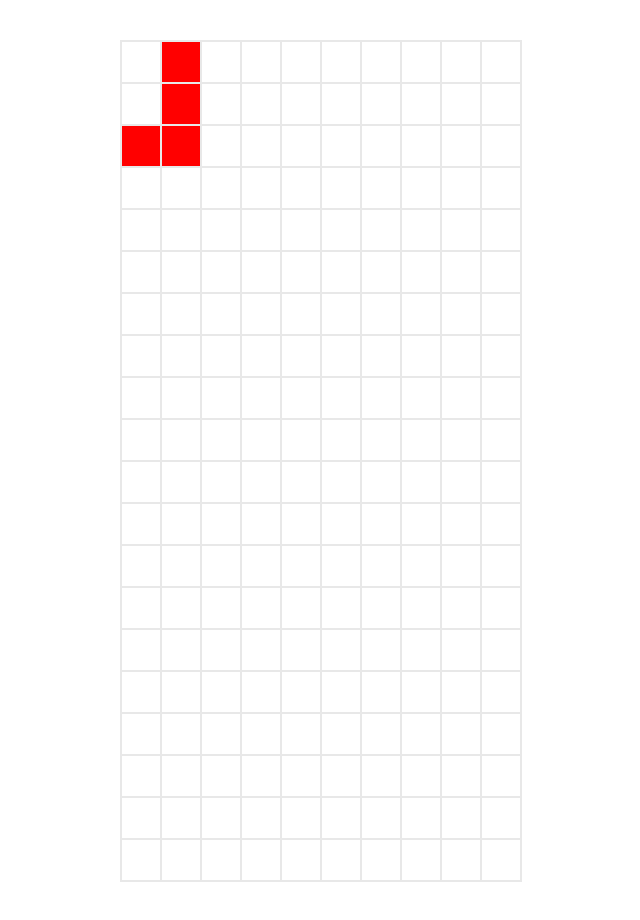
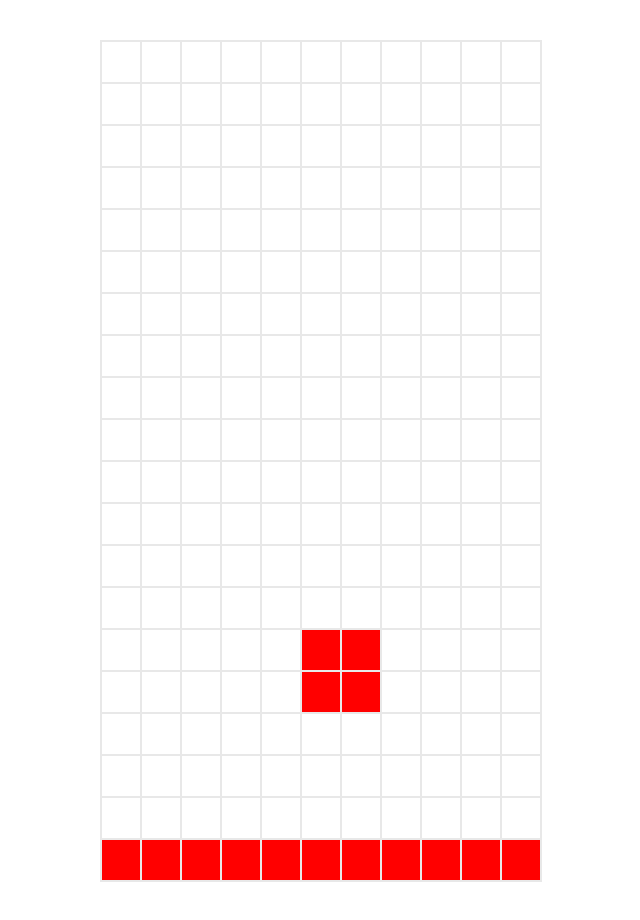
Before and after one commit to linxx5599/tetris-react18, a React (Create React App) app: page / in a window 1280 px wide. Shown: the whole page, without its empty margins (319-959 px from the left). Built offline with nearby package versions, Linux system fonts and the light colour scheme.

Commit message:
feat: 新增地图等渲染数据

```diff
--- a/src/components/Container.tsx
+++ b/src/components/Container.tsx
@@ -1,27 +1,26 @@
 import React from "react";
+import { useEffect } from "react";
 import { CLASS_CELL, CLASS_BLOCK, ROW, COL } from "@/utils/config";
-import Block from "@/share/Block";
-import { useEffect } from "react";
+import { garameRun } from "@/share/Garme";
 
 const Container: React.FC = () => {
-  const block = new Block();
   useEffect(() => {
-    block.render();
-  }, [])
+    garameRun();
+  }, []);
   return (
     <div className="tetris-box" style={{ width: `${40 * COL}px` }}>
-      {new Array(ROW).fill(1).map((_, i) => {
+      {new Array(ROW).fill(0).map((_, x) => {
         return (
           <div
-            className={`cell cell-${i} ${CLASS_CELL}-${i}`}
-            data-x={i}
-            key={i}
+            className={`cell cell-${x} ${CLASS_CELL}-${x}`}
+            data-x={x}
+            key={x}
           >
-            {new Array(COL).fill(1).map((__, y) => {
+            {new Array(COL).fill(0).map((__, y) => {
               return (
                 <div
-                  key={i + "" + y}
-                  data-x={i}
+                  key={x + "" + y}
+                  data-x={x}
                   data-y={y}
                   className={`block block-${y} ${CLASS_BLOCK}-${y}`}
                 ></div>
--- a/src/index.tsx
+++ b/src/index.tsx
@@ -7,8 +7,4 @@ import "@/style/index.less";
 import App from "./App";
 const container = document.getElementById("root") as HTMLElement;
 const root = createRoot(container);
-root.render(
-  <React.StrictMode>
-    <App />
-  </React.StrictMode>
-);
+root.render(<App />);
--- a/src/share/Block.ts
+++ b/src/share/Block.ts
@@ -1,28 +1,40 @@
-import { blockType } from "@/types";
+import { blockMapTypes, blockType } from "@/types";
 import Garme from "@/share/Garme";
+import { BLOCK_MAP_TRYPES, COL } from "@/utils/config";
+import { BLOCK_MAPS } from "./blockMap";
 export default class Block {
   block: blockType;
   garmeInstance: Garme;
+  blockRow: number;
+  blocCol: number;
   constructor() {
-    //方块类型
-    const blockTypes = ["L", "J", "Z", "S", "T", "O"];
-    this.block = [
-      [0, 1, 0, 0],
-      [0, 1, 0, 0],
-      [1, 1, 0, 0],
-      [0, 0, 0, 0]
-    ];
+    //随机获取方块类型
+    const blockType: blockMapTypes =
+      BLOCK_MAP_TRYPES[
+        parseInt(String(Math.random() * BLOCK_MAP_TRYPES.length))
+      ];
+    //方块 包含不同类型
+    const blockDir = BLOCK_MAPS[blockType];
+    //随机获取方块
+    this.block = blockDir[parseInt(String(Math.random() * blockDir.length))];
+    //初始化位置
+    this.blockRow = 0;
+    this.blocCol = Math.ceil(COL / 2) - 2;
     this.garmeInstance = new Garme();
   }
   //基于4 * 4 方块设计去渲染
   render() {
-    for (let i = 0; i < 4; i++) {
+    for (let x = 0; x < 4; x++) {
       for (let y = 0; y < 4; y++) {
         //找到不为0 则渲染颜色
-        if (this.block[i][y] !== 0) {
-          this.garmeInstance.setColor(i, y);
+        if (this.block[x][y] !== 0) {
+          this.garmeInstance.setColor(x + this.blockRow, y + this.blocCol);
         }
       }
     }
   }
+
+  next() {
+    this.blockRow++;
+  }
 }
--- a/src/share/Garme.ts
+++ b/src/share/Garme.ts
@@ -1,4 +1,6 @@
-import { CLASS_CELL, CLASS_BLOCK } from "@/utils/config";
+import { CLASS_CELL, CLASS_BLOCK, ROW, COL } from "@/utils/config";
+import GameMap from "@/share/map";
+import Block from "@/share/Block";
 export default class Garme {
   private static _garme: Garme;
   static instance(): Garme {
@@ -7,7 +9,12 @@ export default class Garme {
     }
     return this._garme;
   }
-  constructor() {}
+  row: number;
+  col: number;
+  constructor() {
+    this.row = ROW;
+    this.col = COL;
+  }
   getCell(x: string | number): HTMLElement {
     return document.querySelector(`.${CLASS_CELL}-${x}`) as HTMLElement;
   }
@@ -19,7 +26,39 @@ export default class Garme {
 
   //给盒子设置颜色
   setColor(x: string | number, y: string | number) {
+    this.updateColor(x, y, "add");
+  }
+  delColor(x: string | number, y: string | number) {
+    this.updateColor(x, y, "del");
+  }
+  //给盒子设置颜色
+  updateColor(x: string | number, y: string | number, type: "add" | "del") {
     const block = this.getBlock(x, y);
-    block.classList.add("show");
+    if (type === "add") {
+      block.classList.add("show");
+      return;
+    }
+    block.classList.remove("show");
+  }
+
+  clear() {
+    for (let x = 0; x < this.row; x++) {
+      for (let y = 0; y < this.col; y++) {
+        this.delColor(x, y);
+      }
+    }
   }
 }
+let timer;
+export function garameRun() {
+  const garme = new Garme();
+  const block = new Block();
+  const gameMap = new GameMap();
+  timer = setInterval(() => {
+    garme.clear();
+    block.render();
+    gameMap.render();
+    block.next();
+    console.log(666);
+  }, 500);
+}
--- a/src/share/blockMap.ts
+++ b/src/share/blockMap.ts
@@ -1,5 +1,5 @@
 import { blockType } from "@/types";
-type chunkType = Array<blockType>;
+type chunkType = blockType[];
 interface blockMapInterface {
   I: chunkType;
   L: chunkType;
@@ -13,7 +13,7 @@ interface blockMapInterface {
  * @description 方块的类型
  * @constant blockMap 为0的数据不渲染颜色否则渲染颜色
  */
-export const blockMap: blockMapInterface = {
+export const BLOCK_MAPS: blockMapInterface = {
   I: [
     [
       [0, 1, 0, 0],
--- a/src/share/map.ts
+++ b/src/share/map.ts
@@ -1,3 +1,39 @@
-export const mapData = {
+import { ROW, COL } from "@/utils/config";
+import Garme from "@/share/Garme";
 
+export default class GameMap {
+  mapData: number[][];
+  row: number;
+  col: number;
+  garmeInstance: Garme;
+  constructor() {
+    this.garmeInstance = new Garme();
+    this.row = ROW;
+    this.col = COL;
+    //地图数据
+    this.mapData = this.getMapData();
+  }
+  getMapData() {
+    const data = [];
+    for (let x = 0; x < this.row; x++) {
+      data.push(new Array(this.col).fill(0));
+    }
+    return data;
+  }
+
+  updateMapData(x: number, y: number, value: number) {
+    this.mapData[x][y] = value;
+  }
+  render() {
+    for (let x = 0; x < this.row; x++) {
+      for (let y = 0; y < this.col; y++) {
+        if (x === 19) {
+          this.updateMapData(x, y, 1);
+        }
+        if (this.mapData[x][y] !== 0) {
+          this.garmeInstance.setColor(x, y);
+        }
+      }
+    }
+  }
 }
--- a/src/types/index.ts
+++ b/src/types/index.ts
@@ -1 +1,2 @@
+export type blockMapTypes = "L" | "J" | "Z" | "S" | "T" | "O"
 export type blockType = Array<number[]>
--- a/src/utils/config.ts
+++ b/src/utils/config.ts
@@ -1,6 +1,17 @@
+import { blockMapTypes } from "@/types";
+
 export const BASE_URL = process.env.REACT_APP_BASE_API;
 export const CLASS_CELL = "cell";
 export const CLASS_BLOCK = "block";
-//10 * 20 block
+//11 * 20 block
 export const ROW = 20;
-export const COL = 10;
+export const COL = 11;
+//方块所有类型
+export const BLOCK_MAP_TRYPES: Array<blockMapTypes> = [
+  "L",
+  "J",
+  "Z",
+  "S",
+  "T",
+  "O"
+];
```
